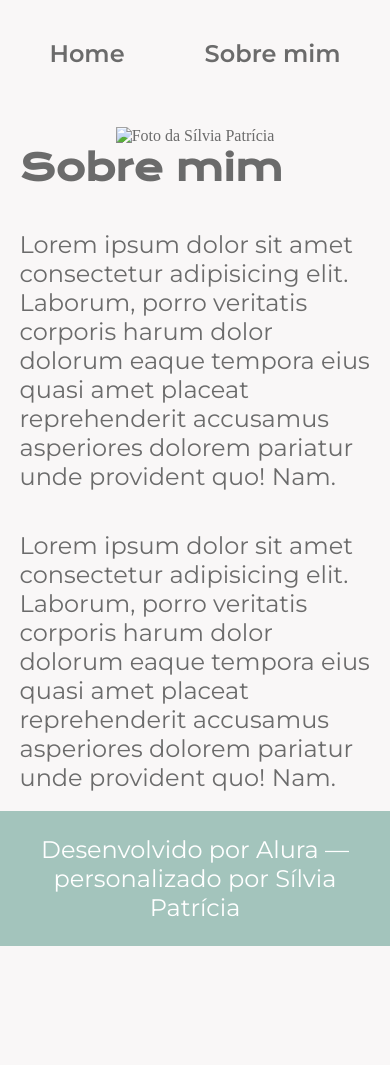
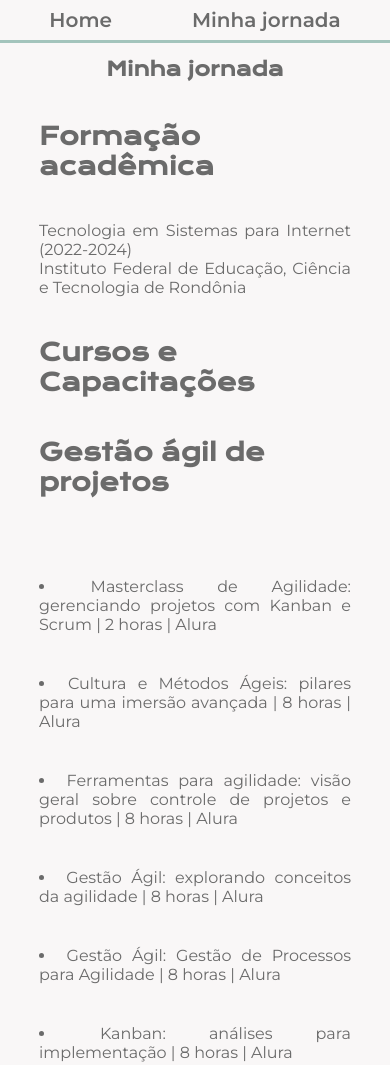
Before and after one commit to silviapsg/portfolio, a plain HTML site: page about.html in a window 390 px wide. Shown: the top 1065 px of the page. Before the commit the page ends 946 px from the top, so only its background shows below. Drawn offline with nearby package versions, Linux system fonts and the light colour scheme.

Commit message:
Responsividade e melhoria no texto principal

```diff
--- a/about.html
+++ b/about.html
@@ -10,20 +10,33 @@
     <header class="cabecalho">
             <nav class="cabecalho__menu">
                 <a class="cabecalho__menu__link" href="index.html">Home</a>
-                <a class="cabecalho__menu__link" href="about.html">Sobre mim</a>
+                <a class="cabecalho__menu__link" href="about.html">Minha jornada</a>
             </nav>
         </header>
         <main class="apresentacao">
             <section class="apresentacao__conteudo">
-                <h1 class="apresentacao__conteudo__titulo">Sobre mim</h1>
+                <h1 class="apresentacao__conteudo__titulo">Minha jornada</h1>
+                <h2 class="apresentacao__conteudo__subtitulo">Formação acadêmica</h2>
                 <p class="apresentacao__conteudo__texto">
-                    Lorem ipsum dolor sit amet consectetur adipisicing elit. Laborum, porro veritatis corporis harum dolor dolorum eaque tempora eius quasi amet placeat reprehenderit accusamus asperiores dolorem pariatur unde provident quo! Nam.
+                    Tecnologia em Sistemas para Internet (2022-2024)<br>
+                    Instituto Federal de Educação, Ciência e Tecnologia de Rondônia
                 </p>
-                <p class="apresentacao__conteudo__texto">
-                    Lorem ipsum dolor sit amet consectetur adipisicing elit. Laborum, porro veritatis corporis harum dolor dolorum eaque tempora eius quasi amet placeat reprehenderit accusamus asperiores dolorem pariatur unde provident quo! Nam.
+                <h2 class="apresentacao__conteudo__subtitulo">Cursos e Capacitações</h2>
+                <h3 class="apresentacao__conteudo__categoria">Gestão ágil de projetos</h3>
+                <p class="apresentacao__conteudo__lista">
+                    <li class="apresentacao__conteudo__texto">Masterclass de Agilidade: gerenciando projetos com Kanban e Scrum | 2 horas | Alura</li>
+                    <li class="apresentacao__conteudo__texto">Cultura e Métodos Ágeis: pilares para uma imersão avançada | 8 horas | Alura</li>
+                    <li class="apresentacao__conteudo__texto">Ferramentas para agilidade: visão geral sobre controle de projetos e produtos | 8 horas | Alura</li>
+                    <li class="apresentacao__conteudo__texto">Gestão Ágil: explorando conceitos da agilidade | 8 horas | Alura</li>
+                    <li class="apresentacao__conteudo__texto">Gestão Ágil: Gestão de Processos para Agilidade | 8 horas | Alura</li>
+                    <li class="apresentacao__conteudo__texto">Kanban: análises para implementação | 8 horas | Alura</li>
+                    <li class="apresentacao__conteudo__texto">Liderança transformacional: criando uma cultura de excelência | 8 horas | Alura</li>
+                    <li class="apresentacao__conteudo__texto">Product Management: agilize o desenvolvimento de produtos | 8 horas | Alura</li>
+                    <li class="apresentacao__conteudo__texto">Scrum: agilidade em seu projeto | 8 horas | Alura</li>
+                    <li class="apresentacao__conteudo__texto">Management 3.0: gerencie o ambiente, não as pessoas | 10 horas | Alura</li>
+                    <li class="apresentacao__conteudo__texto">Team Building: técnicas e práticas para times ágeis | 10 horas | Alura</li>
                 </p>
             </section>
-            <img src="imagem.jpeg" alt="Foto da Sílvia Patrícia">
         </main>
         <footer class="rodape">
             Desenvolvido por Alura — personalizado por Sílvia Patrícia
--- a/styles/style.css
+++ b/styles/style.css
@@ -5,10 +5,10 @@
     --cor-secundaria:#6B6B6B;
     --cor-terciaria: #A3C4BC;
     --cor-fonte: #FFFFFF;
-
     --fonte-primaria: "Krona One", sans-serif;
     --fonte-secundaria: "Montserrat", sans-serif;
 }
+
 * {
     margin: 0;
     padding: 0;
@@ -21,7 +21,10 @@ body {
 }
 
 .cabecalho {
-    padding: 2% 0% 0% 15%;
+    padding: 2% 0% 0.5% 0%;
+    display: flex;
+    justify-content: center;
+    border-bottom: solid var(--cor-terciaria);
 }
 
 .cabecalho__menu {
@@ -37,28 +40,44 @@ body {
     text-decoration: none;
 }
 
+.cabecalho__menu__link:hover {
+    color: var(--cor-terciaria);
+}
+
 .apresentacao {
-    padding: 5% 15%;
     display: flex;
     align-items: center;
     justify-content: center;
 }
 
 .apresentacao__conteudo {
-    width: 50%;
+    width: 80%;
     display: flex;
     flex-direction: column;
-    gap: 40px;
+    padding: 2%;
+    gap: 2.5rem;
 }
 
 .apresentacao__conteudo__titulo {
     font-size: 2.25rem;
     font-family: var(--fonte-primaria);
+    text-align: center;
 }
 
 .apresentacao__conteudo__texto {
     font-size: 1.5rem;
     font-family: var(--fonte-secundaria);
+    text-align: justify;
+}
+
+.apresentacao__conteudo__subtitulo {
+    font-size: 1.5rem;
+    font-family: var(--fonte-primaria);
+}
+
+.apresentacao__conteudo__categoria {
+    font-size: 1.5rem;
+    font-family: var(--fonte-primaria);
 }
 
 .titulo-destaque {
@@ -82,7 +101,7 @@ body {
 .apresentacao__links__link {
     display: flex;
     border: 2px solid var(--cor-terciaria);
-    width: 50%;
+    width: 30%;
     text-align: center;
     justify-content: center;
     gap: 16px;
@@ -100,35 +119,42 @@ body {
     color: var(--cor-secundaria);
 }
 
-.apresentacao__imagem {
-    width: 50%;
-}
-
-
 .rodape {
     background-color: var(--cor-terciaria);
     color: var(--cor-fonte);
-    padding: 24px;
+    padding: 1%;
     text-align: center;
-    font-size: 1.5rem;
+    font-size: 1rem;
     font-family: var(--fonte-secundaria);
+    font-weight: 600;
 }
 
-@media (max-width:1200px) {
+@media (max-width:512px) {
     .cabecalho {
-        padding: 10%;
+        padding: 2%;
     }
 
-    .cabecalho__menu {
+    .cabecalho__menu__link {
+        font-size: 1.25rem;
+    }
+
+    .apresentacao__conteudo__titulo {
+        padding: 2% 0 0 0;
+        font-size: 1.2rem;
+    }
+
+    .apresentacao__conteudo__texto {
+        font-size: 1rem;
+    }
+
+    .apresentacao__links__subtitulo {
+        font-size: 1.2rem;
         justify-content: center;
     }
 
-    .apresentacao {
-        flex-direction: column-reverse;
-        padding: 5%;
-    }
-
-    .apresentacao__conteudo {
-        width: auto;
+    .apresentacao__links__link {
+        width: 60%;
+        font-size: 1.3rem;
+        padding: 10px 0;
     }
 }
```
Also changed, not shown: index.html (+7 -5 lines).
